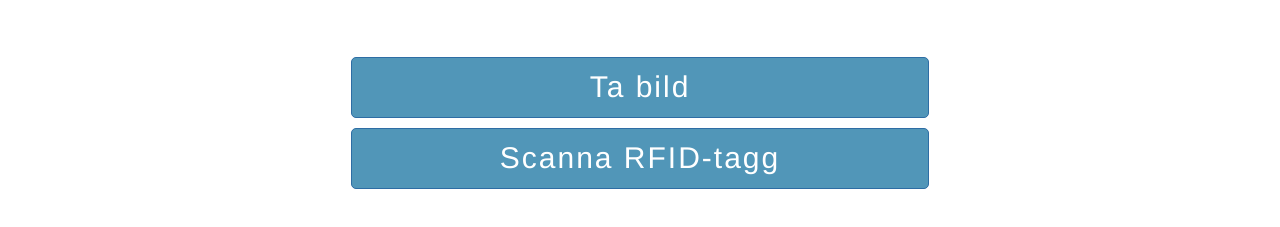
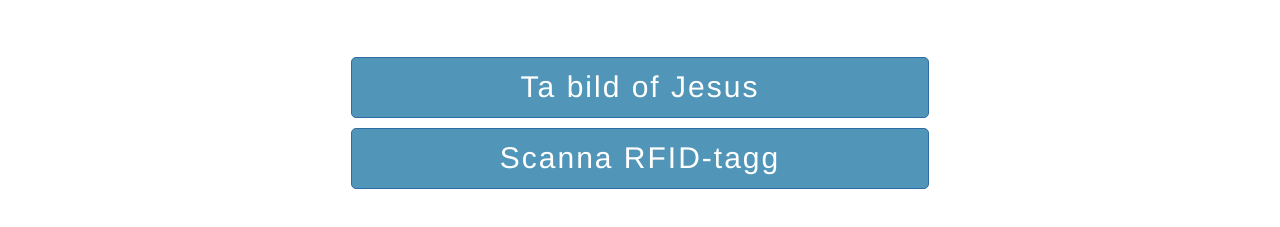
Before and after one commit to mariawestling/svt-mag4, a plain HTML site: page objects.html in a window 1280 px wide. Shown: the part 681-908 px from the top of the page. Drawn offline with nearby package versions, Linux system fonts and the light colour scheme.

Commit message:
no message

```diff
--- a/objects.html
+++ b/objects.html
@@ -106,7 +106,7 @@
         </div>
       </div>
       <div class="camera-choice">
-        <button class="btn btn-primary choices">Ta bild</button>
+        <button class="btn btn-primary choices">Ta bild of Jesus</button>
         <button class="btn btn-primary choices">Scanna RFID-tagg</button>
       </div>
       <div class="objects-all" id="objects-registered">
```
